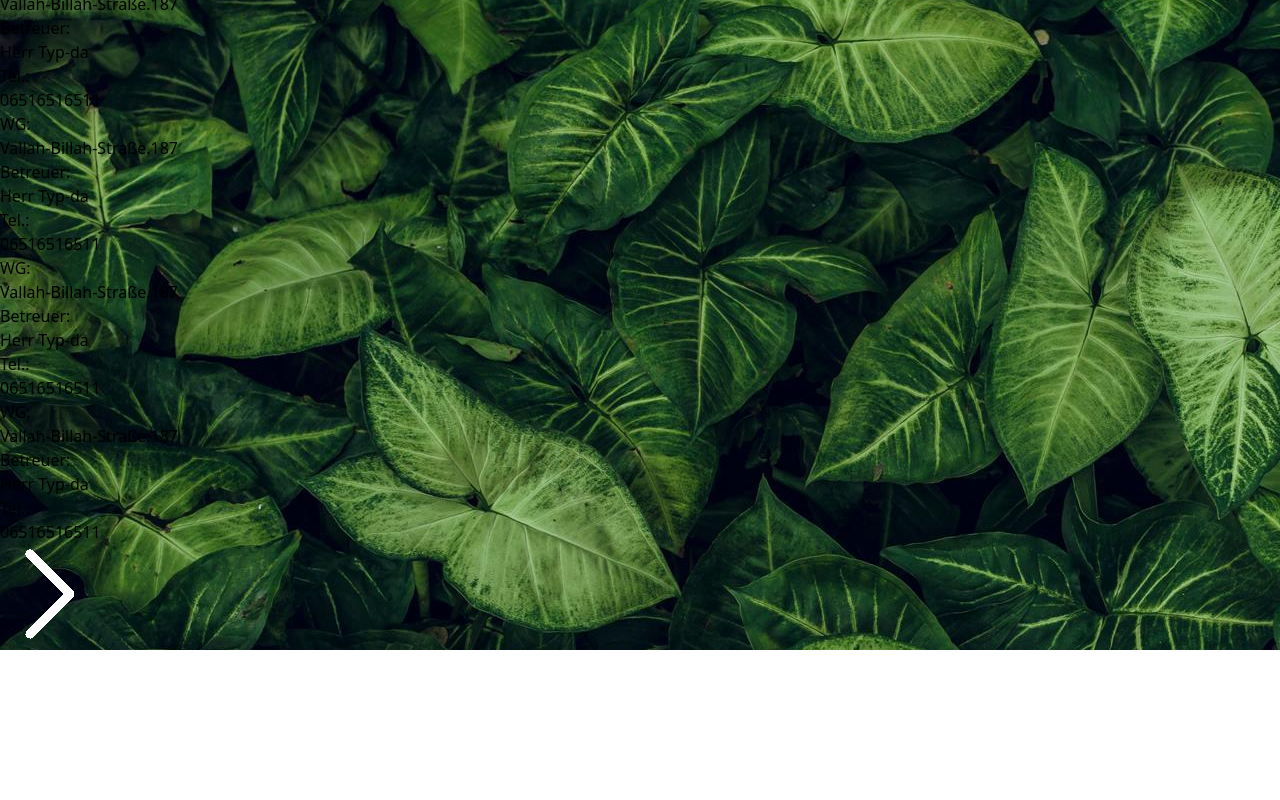
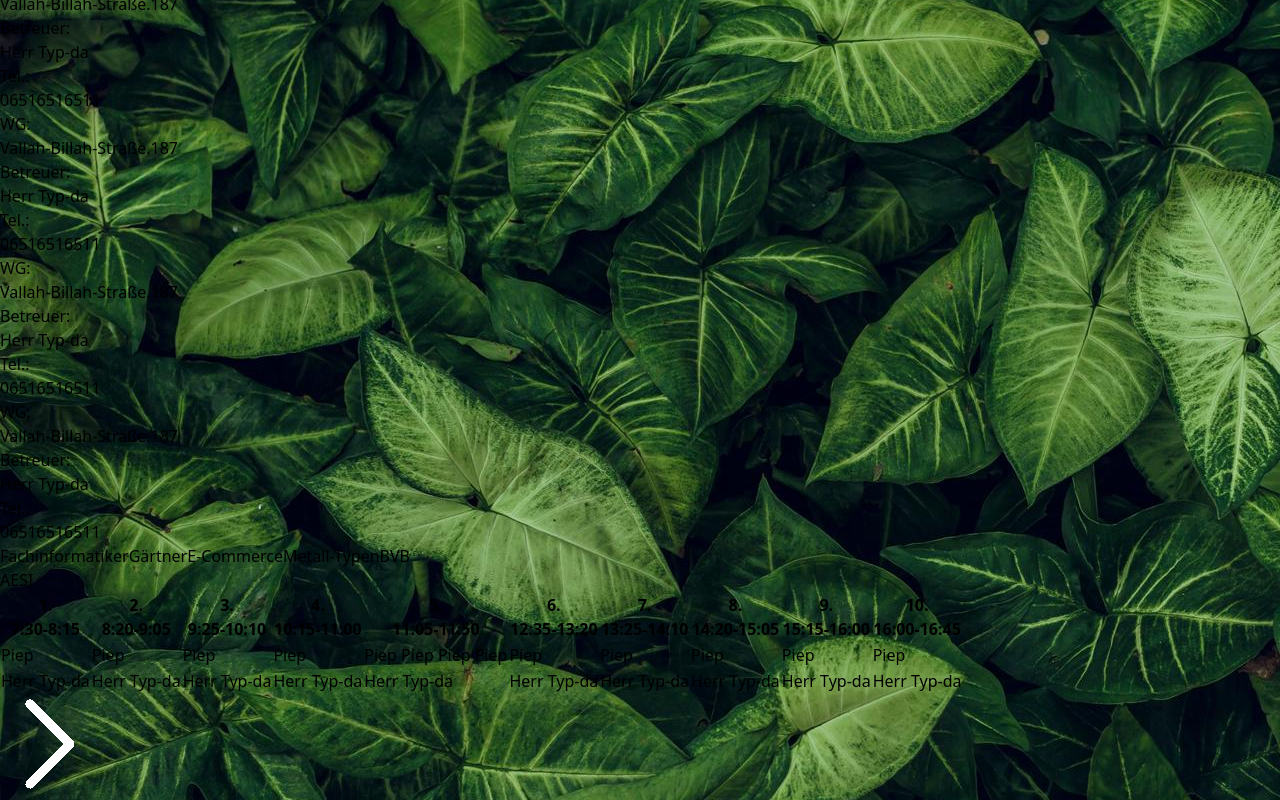
Before and after one commit to jpietzsch/Infotafel-2.0, a Next.js app in the folder infotafel/: page / in a window 1280 px wide. Shown: the part 1734-2534 px from the top of the page. Before the commit the page ends 2384 px from the top, so only its background shows below. Built offline with nearby package versions, Linux system fonts and the light colour scheme; no server answers.

Commit message:
Stundenplan example

```diff
--- a/infotafel/src/app/components/plan.js
+++ b/infotafel/src/app/components/plan.js
@@ -0,0 +1,61 @@
+export default function Plan() {
+    return (
+      <div className="flex-1 h-screen flex flex-col justify-center p-0 m-0">
+        <div className=" flex justify-center mt-32">
+            <button className="text-2xl text-white px-4 py-2 rounded-md mx-2 ">Fachinformatiker</button>
+            <button className="text-2xl text-white px-4 py-2 rounded-md mx-2">Gärtner</button>
+            <button className="text-2xl text-white px-4 py-2 rounded-md mx-2">E-Commerce</button>
+            <button className="text-2xl text-white px-4 py-2 rounded-md mx-2">Metall-Typen</button>
+            <button className="text-2xl text-white px-4 py-2 rounded-md mx-2">BVB</button>
+        </div>
+        <div className=" flex justify-center mt-52">
+            <button className="text-2xl text-white bg- px-4 py-2 rounded-md mr-2">AE</button>
+            <button className="text-2xl text-white px-4 py-2 rounded-md">SI</button>
+        </div>
+        <table className="mt-10 m-auto">
+          <thead>
+            <tr>
+              <th className="border-2 px-4 py-3">1. <br></br> 7:30-8:15 </th>
+              <th className="border-2 px-4 py-3">2. <br></br> 8:20-9:05 </th>
+              <th className="border-2 px-4 py-3">3. <br></br> 9:25-10:10 </th>
+              <th className="border-2 px-4 py-3">4. <br></br> 10:15-11:00 </th>
+              <th className="border-2 px-4 py-3">5. <br></br> 11:05-11:50 </th>
+              <th className="border-2 px-4 py-3">6. <br></br> 12:35-13:20 </th>
+              <th className="border-2 px-4 py-3">7. <br></br> 13:25-14:10 </th>
+              <th className="border-2 px-4 py-3">8. <br></br> 14:20-15:05 </th>
+              <th className="border-2 px-4 py-3">9. <br></br> 15:15-16:00 </th>
+              <th className="border-2 px-4 py-3">10.<br></br> 16:00-16:45 </th>
+            </tr>
+          </thead>
+          <tbody>
+            <tr>
+              <td className="border-2 px-2 py-2">Piep</td>
+              <td className="border-2 px-2 py-2">Piep</td>
+              <td className="border-2 px-2 py-2">Piep</td>
+              <td className="border-2 px-2 py-2">Piep</td>
+              <td className="border-2 px-2 py-2">Piep Piep Piep Piep</td>
+              <td className="border-2 px-2 py-2">Piep</td>
+              <td className="border-2 px-2 py-2">Piep</td>
+              <td className="border-2 px-2 py-2">Piep</td>
+              <td className="border-2 px-2 py-2">Piep</td>
+              <td className="border-2 px-2 py-2">Piep</td>
+            </tr>
+          </tbody>
+          <tbody>
+            <tr>
+              <td className="border-2 px-2 py-2">Herr Typ-da</td>
+              <td className="border-2 px-2 py-2">Herr Typ-da</td>
+              <td className="border-2 px-2 py-2">Herr Typ-da</td>
+              <td className="border-2 px-2 py-2">Herr Typ-da</td>
+              <td className="border-2 px-2 py-2">Herr Typ-da</td>
+              <td className="border-2 px-2 py-2">Herr Typ-da</td>
+              <td className="border-2 px-2 py-2">Herr Typ-da</td>
+              <td className="border-2 px-2 py-2">Herr Typ-da</td>
+              <td className="border-2 px-2 py-2">Herr Typ-da</td>
+              <td className="border-2 px-2 py-2">Herr Typ-da</td>
+            </tr>
+          </tbody>
+        </table>
+      </div>
+    );
+  }
--- a/infotafel/src/app/page.js
+++ b/infotafel/src/app/page.js
@@ -6,6 +6,7 @@ import Fahrplan from "./components/bus";
 import Weather from "./components/weather";
 import LocInfo from "./components/locinfo";
 import Foods from "./components/foods";
+import Plan from "./components/plan";
 
 export default function Home() {
   // State to manage the active component in the carousel
@@ -18,7 +19,8 @@ export default function Home() {
     { component: <Foods key="foods" />, key: "foods" },
     { component: <Fahrplan key="fahrplan" />, key: "fahrplan" },
     { component: <Events key="events" />, key: "events" },
-    { component: <LocInfo key="locinfo" />, key: "locinfo" }
+    { component: <LocInfo key="locinfo" />, key: "locinfo" },
+    { component: <Plan key="plan" />, key: "plan"}
   ];
 
   // Handle forward navigation in the carousel
```
